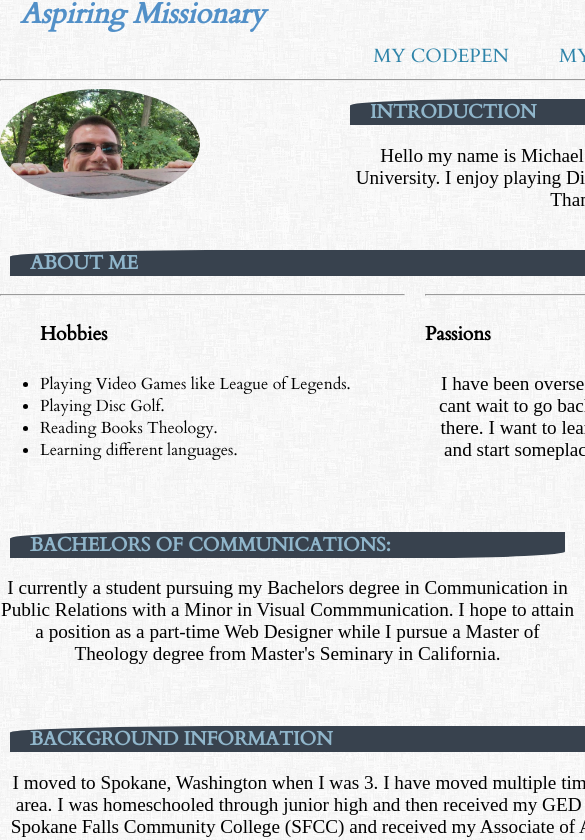
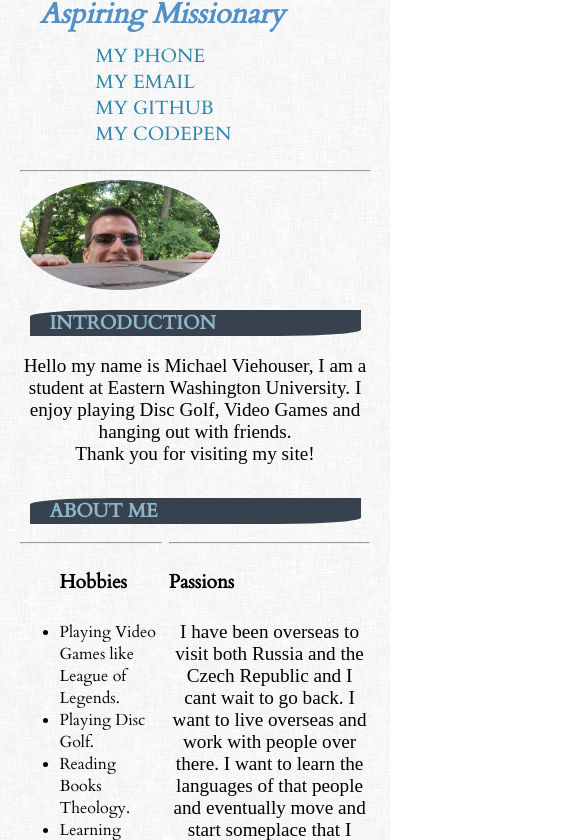
Before and after one commit to MViehouser/mviehouser.github.io, a plain HTML site: page bio.html in a window 390 px wide. Shown: the part 101-941 px from the top of the page, 585 px wide, since content can reach past the window. Drawn offline with Linux system fonts and the light colour scheme; a web font is replaced by a local one.

Commit message:
Final Version of Web Design

```diff
--- a/bio.html
+++ b/bio.html
@@ -2,6 +2,7 @@
 <html>
 <head>
 		<meta charset="UTF-8"/>
+		<meta name="viewport" content="width=device-width">
 
 		<title>Michael Viehouser</title>
 
@@ -25,7 +26,6 @@
 					<li><a href="index.html" >Portfolio</a></li>
 					<li><a href="resume.html" >Resume</a></li>
 					<li><a href="bio.html"class="selected">About</a></li>
-					<li><a href="contact.html" >Contact</a></li>
 				</ul>
 			</nav>
 		</header>
@@ -34,7 +34,7 @@
 			<section  class="grid_12">
 				<h1>Michael Ian Viehouser</h1>
 				<h2>Aspiring Missionary</h2>
-				<nav>
+				<nav class="grid_12">
 					<ul>
 						<li id="phone"><a href="callto:509-270-6646">My Phone</a></li>
 						<li id="email"><a href="mailto:mishaviehouser@eagles.ewu.edu">My Email</a></li>
--- a/css/bio.css
+++ b/css/bio.css
@@ -140,10 +140,70 @@
 }
 
 
+/***************************************Dynamic Screens*************************************************/
+
+/*Tablet Screens*/
+
+@media screen and (max-width: 790px) {
+    section.grid_12 {
+    	width: 100%;
+    }
+    section.grid_8 {
+    	width: 100%;
+    }
+
+    section.grid_7 {
+    	width: 58%;
+    }
+
+    section.grid_5 {
+    	width: 41%;
+    }
+
+    section.grid_4 {
+    	width: 100%;
+    }
+
+     section.grid_12 nav ul li {
+    	float: none;
+    	display: inline-block;
+    	font-size: 1em;
+    }
 
 
+}
 
+/*Mobile Screens*/
 
+@media screen and (max-width: 480px) {
+
+	section.grid_7 {
+    	width: 100%;
+    }
+
+    section.grid_5 {
+    	width: 100%;
+    }
+
+    section.grid_4 {
+    	width: 100%;
+    }
+
+    section.grid_6 {
+    	width: 100%;
+    }
+
+    section.grid_12 nav ul li {
+    	float: none;
+    	font-size: 1em;
+    	display: inline-block;
+    }
+
+    header {
+    	font-size: .8em;
+    }
+
+}
 
 
 
--- a/css/grid.css
+++ b/css/grid.css
@@ -1,22 +1,25 @@
+
 /*
  Width: 1000px
  # Columns : 12
  Column width: 65px
  Gutter : 20px
 
+target / context = result
+
  */
-.grid_1 { width: 65px; }
-.grid_2 { width: 150px; }
-.grid_3 { width: 235px; }
-.grid_4 { width: 320px; }
-.grid_5 { width: 405px; }
-.grid_6 { width: 490px; }
-.grid_7 { width: 575px; }
-.grid_8 { width: 660px; }
-.grid_9 { width: 745px; }
-.grid_10 { width: 830px; }
-.grid_11 { width: 915px; }
-.grid_12 { width: 1000px; }
+.grid_1 { width: 6.5%; } /* 65px/1000px = 0.065px */
+.grid_2 { width: 15%; } /* 150px/1000px =  0.15px */
+.grid_3 { width: 23.5%; } /* 235px/1000px = 0.235px */
+.grid_4 { width: 32%; } /* 320px/1000px = 0.32px */
+.grid_5 { width: 40.5%; } /* 405px/1000px = 0.405px */
+.grid_6 { width: 49%; } /* 490px/1000px = 0.49px */
+.grid_7 { width: 57.5%; } /* 575px/1000px = 0.575px */
+.grid_8 { width: 66%; } /* 660px/1000px = 0.66px */
+.grid_9 { width: 74.5%; } /* 745px/1000px = 0.745px */
+.grid_10 { width: 83%; } /* 830px/1000px = 0.83px */
+.grid_11 { width: 91.5%; } /* 915px/1000px = 0.915px */
+.grid_12 { width: 100%; } /* 1000px/1000px = 1 */
 
 .grid_1,
 .grid_2,
@@ -30,17 +33,19 @@
 .grid_10,
 .grid_11,
 .grid_12 {
-	margin: 0 20px 10px 0;
-	float: left;
-	display: block;
+    margin: 0 2% 1% 0;
+    float: left;
+    display: block;
 }
 
-.alpha{margin-left:0px;}
-.omega{margin-right:0px;}
+.alpha{margin-left:0;}
+.omega{margin-right:0;}
 
 .container{
-	width: 1000px;
-	margin: auto;
+    width: 90%; /*width: 1000px;*/
+    max-width: 1000px;
+    margin: auto;
+
 }
 
 
--- a/css/resume.css
+++ b/css/resume.css
@@ -129,6 +129,73 @@
 
 
 
+/***************************************Dynamic Screens*************************************************/
+
+/*Tablet Screens*/
+
+@media screen and (max-width: 790px) {
+    section.grid_12 {
+    	width: 100%;
+    }
+    section.grid_8 {
+    	width: 100%;
+    }
+
+    section.grid_7 {
+    	width: 58%;
+    }
+
+    section.grid_5 {
+    	width: 41%;
+    }
+
+    section.grid_4 {
+    	width: 48%;
+    }
+    section.grid_6 {
+    	width: 48%;
+    }
+
+     section.grid_12 nav ul li {
+    	float: none;
+    	display: inline-block;
+    	font-size: 1em;
+    }
+
+
+}
+
+/*Mobile Screens*/
+
+@media screen and (max-width: 480px) {
+
+	section.grid_7 {
+    	width: 100%;
+    }
+
+    section.grid_5 {
+    	width: 100%;
+    }
+
+    section.grid_4 {
+    	width: 100%;
+    }
+
+    section.grid_6 {
+    	width: 100%;
+    }
+
+    section.grid_12 nav ul li {
+    	float: none;
+    	font-size: 1em;
+    	display: inline-block;
+    }
+
+    header li {
+    	font-size: .9em;
+    }
+
+}
 
 
 
--- a/css/styles.css
+++ b/css/styles.css
@@ -1,5 +1,3 @@
-
-
 
 body {
   background: url("../img/fabric.png");
@@ -178,6 +176,75 @@
   border: 1px dotted #000;
 }
 
+/***************************************Dynamic Screens*************************************************/
+
+/*Tablet Screens*/
+
+@media screen and (max-width: 790px) {
+    section.grid_12 {
+      width: 100%;
+    }
+    section.grid_8 {
+      width: 100%;
+    }
+
+    section.grid_7 {
+      width: 58%;
+    }
+
+    section.grid_5 {
+      width: 41%;
+    }
+
+    section.grid_4 {
+      width: 48%;
+    }
+    section.grid_6 {
+      width: 48%;
+    }
+
+     section.grid_12 nav ul li {
+      float: none;
+      display: inline-block;
+      font-size: 1em;
+    }
+
+
+}
+
+/*Mobile Screens*/
+
+@media screen and (max-width: 480px) {
+
+  section.grid_7 {
+      width: 100%;
+    }
+
+    section.grid_5 {
+      width: 100%;
+    }
+
+    section.grid_4 {
+      width: 100%;
+    }
+
+    section.grid_6 {
+      width: 100%;
+    }
+
+    section.grid_12 nav ul li {
+      float: none;
+      font-size: 1em;
+      display: inline-block;
+    }
+
+    header li {
+      font-size: .9em;
+    }
+
+}
+
+
 
 /* Show Grid */
 .showgrid {
```
Also changed, not shown: index.html (+1 -1 lines), resume.html (+2 -2 lines).
